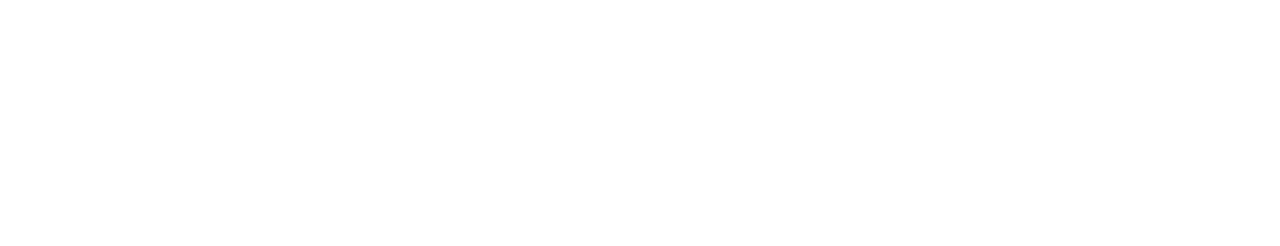
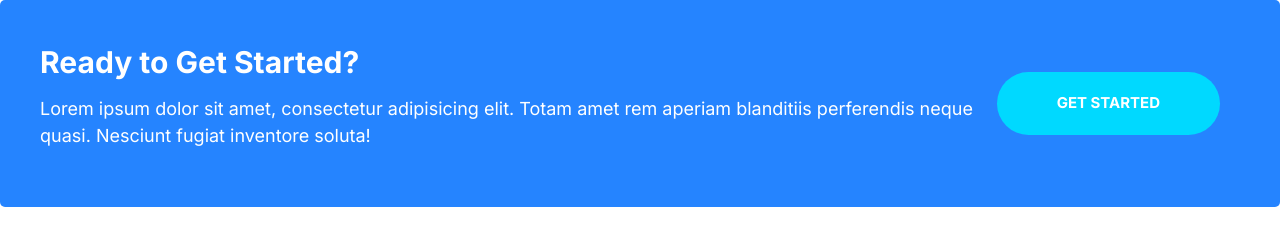
Before and after one commit to Yasser-Shehab/AquaFy, a website: page index.html in a window 1280 px wide. Drawn offline with nearby package versions, Linux system fonts and the light colour scheme.

Commit message:
Added Callouts Components

```diff
--- a/css/styles.css
+++ b/css/styles.css
@@ -193,6 +193,11 @@ a {
   text-transform: uppercase;
   white-space: nowrap;
   transition: background-color 0.3s ease-out;
+}
+
+.btn--stretched{
+ padding-left: 6rem;
+ padding-right: 6rem;
 }
 
 .btn--primary {
@@ -496,3 +501,44 @@ a {
     margin-left: 6rem;
   }
 }
+
+/* Callouts  */
+
+.callout{
+  padding: 4rem;
+  border-radius: 5px;
+}
+
+.callout--primary{
+  background: var(--color-primary);
+  color: #fff;
+}
+
+.callout__heading{
+  color: #fff;
+  margin-top: 0;
+  font-size: 3rem;
+}
+
+.callout .btn{
+  justify-self: center;
+  align-self: center;
+}
+
+.callout__content{
+  text-align: center;
+}
+
+@media screen and (min-width:768px){
+  .callout .grid--1x2{
+    grid-template-columns: 1fr auto;
+  }
+  .callout__content{
+    text-align: left;
+  }
+
+  .callout .btn{
+    justify-self: start;
+    margin: 0 2rem;
+  }
+}
--- a/index.html
+++ b/index.html
@@ -14,5 +14,18 @@
     />
     <title>AquaFy</title>
   </head>
-  <body></body>
+  <body>
+    <div class="callout callout--primary">
+      <div class="grid grid--1x2">
+        <div class="callout__content">
+          <h2 class="callout__heading">Ready to Get Started?</h2>
+          <p>
+            Lorem ipsum dolor sit amet, consectetur adipisicing elit. Totam amet rem aperiam
+            blanditiis perferendis neque quasi. Nesciunt fugiat inventore soluta!
+          </p>
+        </div>
+        <a href="#" class="btn btn--secondary btn--stretched">Get Started</a>
+      </div>
+    </div>
+  </body>
 </html>
```
Also changed, not shown: components/callout.html (added, +12 -0 lines).
